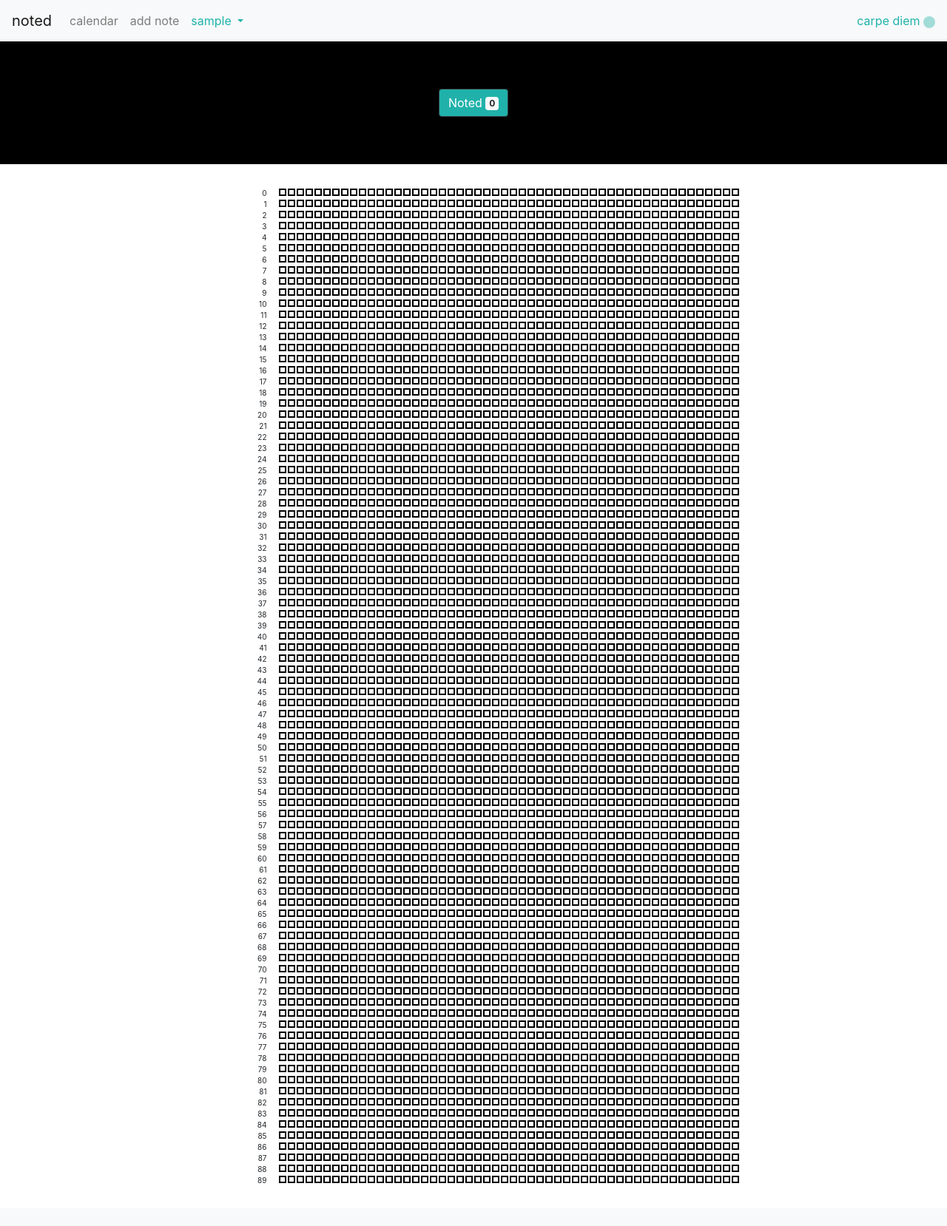
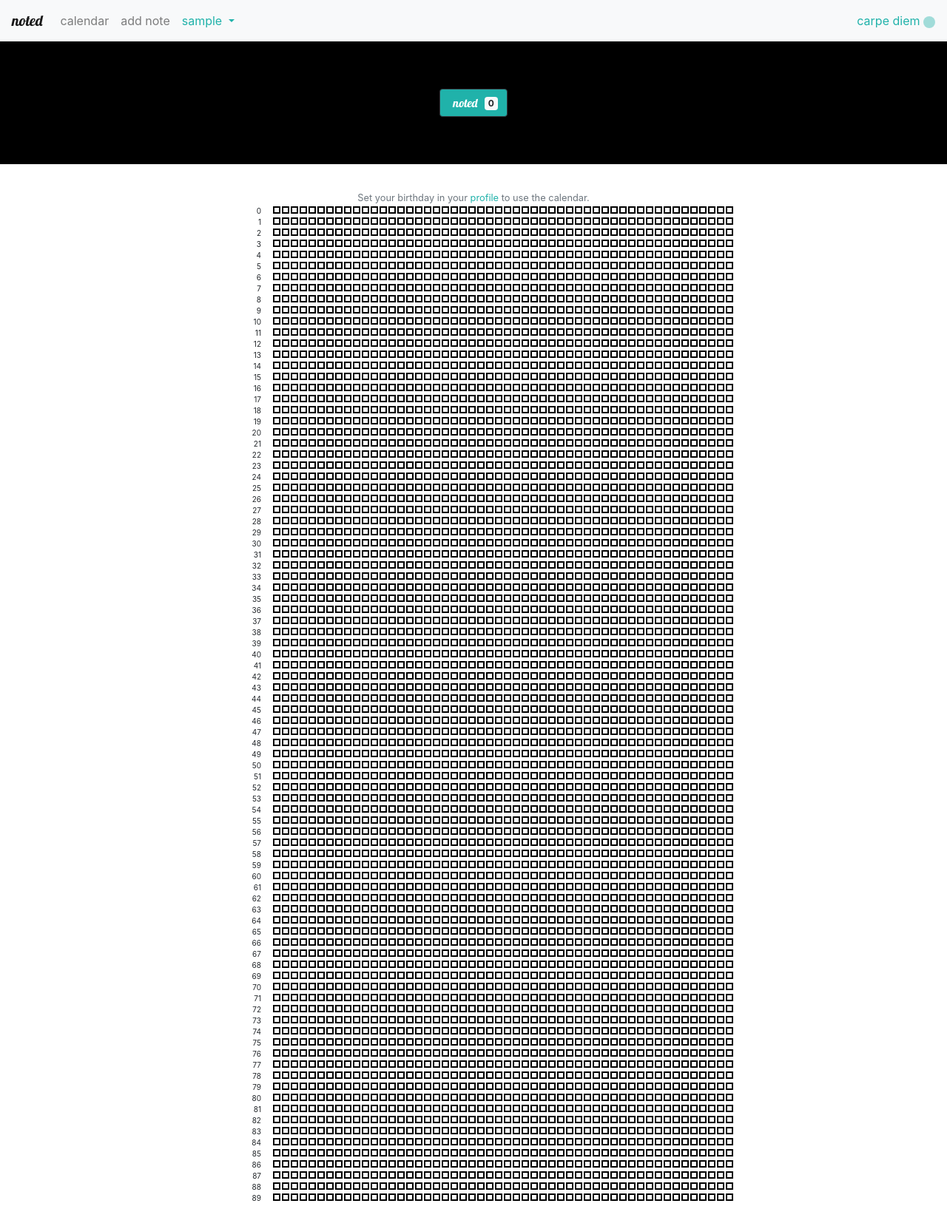
Before and after one commit to tiangela1027/Note-by-Moment, a Django app: page /calendar/ in a window 1280 px wide. Shown: the whole page at 74% size. Before the commit the page ends 1600 px from the top, so only its background shows below. Run offline with Django 3.2, Linux system fonts and the light colour scheme; the visitor is signed in with stand-in values (Sample User, id 1); data that the repository does not hold is empty; some libraries are stand-ins or nearby versions.

Commit message:
Fixed several bugs.

```diff
--- a/hub/static/hub/style.css
+++ b/hub/static/hub/style.css
@@ -20,6 +20,10 @@
     margin: 5px 0;
 }
 
+#container {
+    text-align: center;
+}
+
 #headerTop {
     flex-direction: column;
 }
@@ -32,7 +36,7 @@
     margin: 1px;
 }
 
-.modal-box:hover {
+.box:hover {
     border: 2px solid turquoise;
 }
 
@@ -42,12 +46,20 @@
     text-align: right;
 }
 
-/* #calendar-header{
-    text-align: left;
-} */
+a {
+    color: lightseagreen;
+}
+
+a:active, a:visited {
+    color: teal;
+}
 
 .jumbotron {
     background-color: black;
+}
+
+#title {
+    font-family: 'Lobster', cursive;
 }
 
 #stamped {
@@ -56,6 +68,11 @@
 
 #stamped:hover {
     background-color: teal;
+}
+
+#noted {
+    margin: 5px;
+    font-family: 'Lobster', cursive;
 }
 
 #motto, #user {
@@ -69,3 +86,11 @@
 #weekRange {
     text-align: right;
 }
+
+.months {
+    width: 5%;
+}
+
+.card-title {
+    font-family: 'Lobster', cursive;
+}
--- a/hub/templates/hub/calendar.html
+++ b/hub/templates/hub/calendar.html
@@ -1,8 +1,11 @@
 {% include 'hub/index.html' %}
 
 <body>
-    <div class="container">
+    <div class="container w-75" id="container">
         <!-- <p id="calendar-header">ninety-year calendar</p> -->
+        {% if bound == 0 %}
+        <small class="text-muted" id="hint">Set your birthday in your <a href="{% url 'hub:user' %}">profile</a> to use the calendar.</small>
+        {% endif %}
 
         {% for i in years %}
         <div class="row justify-content-center">
@@ -12,9 +15,13 @@
 
             {% for m in weeks %}
             {% if counter < bound %}
+
+            <!-- <div class="tooltip">Hover over me
+                <span class="tooltiptext">Tooltip text</span>
+              </div>  -->
+
             <!-- <a href="" id="box{{ forloop.counter0 }}" class="box" style="background-color: black;"></a> -->
-            <a href="{% url 'hub:week' i m %}" type="button" id="box{{ forloop.counter0 }}" class="box modal-box" style="background-color: black;">
-            </a>
+            <a href="{% url 'hub:week' i m %}" type="button" id="box{{ forloop.counter0 }}" class="box" style="background-color: black;"></a>
             {% else %}
             <!-- <div id="box{{ forloop.counter0 }}" class="box"></div> -->
             <div type="button" id="box{{ forloop.counter0 }}" class="box" disabled>
@@ -25,28 +32,6 @@
         {% endfor %}
     </div>
 
-    <!-- Modal -->
-    <div class="modal fade" id="exampleModal" tabindex="-1" role="dialog" aria-labelledby="exampleModalLabel"
-        aria-hidden="true">
-        <div class="modal-dialog" role="document">
-            <div class="modal-content">
-                <div class="modal-header">
-                    <h5 class="modal-title" id="exampleModalLabel">Modal title</h5>
-                    <button type="button" class="close" data-dismiss="modal" aria-label="Close">
-                        <span aria-hidden="true">&times;</span>
-                    </button>
-                </div>
-                <div class="modal-body">
-                    ...
-                </div>
-                <div class="modal-footer">
-                    <button type="button" class="btn btn-secondary" data-dismiss="modal">Close</button>
-                    <button type="button" class="btn btn-primary">Save changes</button>
-                </div>
-            </div>
-        </div>
-    </div>
-
     <div class="container" id="footer"></div>
 </body>
 
--- a/hub/templates/hub/collections.html
+++ b/hub/templates/hub/collections.html
@@ -84,6 +84,10 @@
                     {% endif %}
                     {% endfor %}
                 </div>
+
+                {% if size == 0 %}
+                <small class="text-muted">Add a <a href="{% url 'hub:add' %}">note</a>!</small>
+                {% endif %}
             </div>
 
             <div class="pagination justify-content-center">
--- a/hub/templates/hub/index.html
+++ b/hub/templates/hub/index.html
@@ -8,12 +8,14 @@
     <title>Noted</title>
     <script src="https://code.jquery.com/jquery-3.5.1.slim.min.js"
         integrity="sha256-4+XzXVhsDmqanXGHaHvgh1gMQKX40OUvDEBTu8JcmNs=" crossorigin="anonymous"></script>
+    <script src="https://unpkg.com/@popperjs/core@2/dist/umd/popper.js"></script>
     <link rel="stylesheet" href="https://stackpath.bootstrapcdn.com/bootstrap/4.5.0/css/bootstrap.min.css"
         integrity="sha384-9aIt2nRpC12Uk9gS9baDl411NQApFmC26EwAOH8WgZl5MYYxFfc+NcPb1dKGj7Sk" crossorigin="anonymous">
     <script src="https://stackpath.bootstrapcdn.com/bootstrap/4.5.0/js/bootstrap.min.js"
         integrity="sha384-OgVRvuATP1z7JjHLkuOU7Xw704+h835Lr+6QL9UvYjZE3Ipu6Tp75j7Bh/kR0JKI"
         crossorigin="anonymous"></script>
     <link rel="stylesheet" href="{% static 'hub/style.css' %}">
+    <link href="https://fonts.googleapis.com/css2?family=Abril+Fatface&family=Lobster&display=swap" rel="stylesheet">
 </head>
 
 <body>
@@ -54,7 +56,7 @@
     <div class="jumbotron jumbotron-fluid">
         <div class="container d-flex justify-content-center">
             <a href="{% url 'hub:home' %}" type="button" class="btn btn-secondary btn-dark" id="stamped">
-                Noted <span class="badge badge-light">{{ size }}</span>
+                <span id="noted">noted</span> <span class="badge badge-light">{{ size }}</span>
             </a>
         </div>
     </div>
--- a/hub/views.py
+++ b/hub/views.py
@@ -24,12 +24,9 @@ def filterHelper(user, mood):
 
 def getNumWeeksToToday(date):
     d2 = timezone.now().date()
-    # print(d2)
     monday1 = (date - timedelta(days=date.weekday()))
-    # print(monday1)
     monday2 = (d2 - timedelta(days=d2.weekday()))
-    # print(monday2)
-    return (monday2 - monday1).days / 7
+    return (monday2 - monday1).days / 7 - 1
 
 class Feelings():
     def getFeelings():
@@ -38,27 +35,25 @@ class Feelings():
     def addFeeling(feeling):
         feelings[feeling.upper()] = feeling.lower()
 
-    def getPercentages(user):
+    def getPercentages(user, lst):
         percent_list = dict()
-        total_size = len(Stamp.objects.filter(user=user))
+        total_size = len(lst)
 
         if total_size != 0:
             for feeling in feelings.values():
-                size = len(filterHelper(user, feeling))
+                size = len(lst.filter(user=user, mood=feeling))
+                print(size)
                 percent = round(size / total_size * 100)
+                print(total_size)
+                print(percent)
                 percent_list[feeling] = percent
 
         return percent_list
 
 def getNotesForWeek(request, year, week):
-    # startWeek = 52 * (boxId - 1)
-    # endWeek = 52 * boxId
-    week = 52 * year + week
-    startDate = request.user.profile.birthdate + timedelta(weeks=week + 1)
-    endDate = request.user.profile.birthdate + timedelta(weeks=week + 2)
-
-    print(startDate)
-    print(endDate)
+    week = 52 * year + week + 1
+    startDate = request.user.profile.birthdate + timedelta(weeks=week)
+    endDate = request.user.profile.birthdate + timedelta(weeks=week + 1)
 
     stamps = Stamp.objects.filter(user=request.user, date__range=(startDate, endDate))
 
@@ -67,7 +62,7 @@ def getNotesForWeek(request, year, week):
     page_obj = paginator.get_page(page_number)
 
     total_size = len(stamps)
-    percent_list = Feelings.getPercentages(request.user)
+    percent_list = Feelings.getPercentages(request.user, stamps)
 
     happy_list = filterHelper(request.user, "happy").filter(date__range=(startDate, endDate))
     sad_list = filterHelper(request.user, "sad").filter(date__range=(startDate, endDate))
@@ -96,7 +91,10 @@ def viewCollections(request):
     page_obj = paginator.get_page(page_number)
 
     total_size = len(stamps)
-    percent_list = Feelings.getPercentages(request.user)
+    percent_list = Feelings.getPercentages(
+        request.user,
+        Stamp.objects.filter(user=request.user)
+    )
 
     happy_list = filterHelper(request.user, "happy")
     sad_list = filterHelper(request.user, "sad")
@@ -181,7 +179,6 @@ def calendar(request):
 
     try:
         getNumWeeks = getNumWeeksToToday(request.user.profile.birthdate)
-        # print(getNumWeeks)
     except Profile.DoesNotExist:
         getNumWeeks = 0
 
@@ -189,6 +186,7 @@ def calendar(request):
         'size': total_size,
         'years': range(90),
         'weeks': range(52),
+        'months': range(1, 13),
         'bound': getNumWeeks,
         'counter': partial(next, count()),
         'user': request.user
--- a/user_auth/static/user_auth/style.css
+++ b/user_auth/static/user_auth/style.css
@@ -2,6 +2,7 @@ h1 {
     color: lightseagreen;
     font-size: 5em;
     margin-top: 5%;
+    font-family: 'Galada', cursive;
 }
 
 #login-panel {
--- a/user_auth/templates/user_auth/index.html
+++ b/user_auth/templates/user_auth/index.html
@@ -12,6 +12,7 @@
         integrity="sha384-OgVRvuATP1z7JjHLkuOU7Xw704+h835Lr+6QL9UvYjZE3Ipu6Tp75j7Bh/kR0JKI"
         crossorigin="anonymous"></script>
     <link rel="stylesheet" href="{% static 'user_auth/style.css' %}">
+    <link href="https://fonts.googleapis.com/css2?family=Galada&display=swap" rel="stylesheet">
 </head>
 
 <body>
--- a/user_auth/urls.py
+++ b/user_auth/urls.py
@@ -5,7 +5,7 @@ app_name = "user_auth"
 urlpatterns = [
     path('', views.userLogin, name="login"),
     path('register/', views.register, name="register"),
-    path('processRegister/', views.registerNewUser, name="registerNewUser"),
+    path('processRegister/', views.registerUser, name="registerNewUser"),
     path('logout/', views.userLogout, name="logout"),
     path('auth/', views.authUser, name="authUser"),
 ]
--- a/user_auth/views.py
+++ b/user_auth/views.py
@@ -23,7 +23,7 @@ def register(request):
     return render(request, 'user_auth/register.html', {'form': form})
 
 
-def registerNewUser(request):
+def registerUser(request):
     if request.method == "POST":
         form = RegisterNewUser(request.POST)
 
@@ -32,7 +32,7 @@ def registerNewUser(request):
             password = form.cleaned_data.get('password')
 
             try:
-                user = get_object_or_404(User, username=username)
+                user = User.objects.get(username=username)
             except (KeyError, User.DoesNotExist):
                 user = User.objects.create_user(
                     username=username,
```
